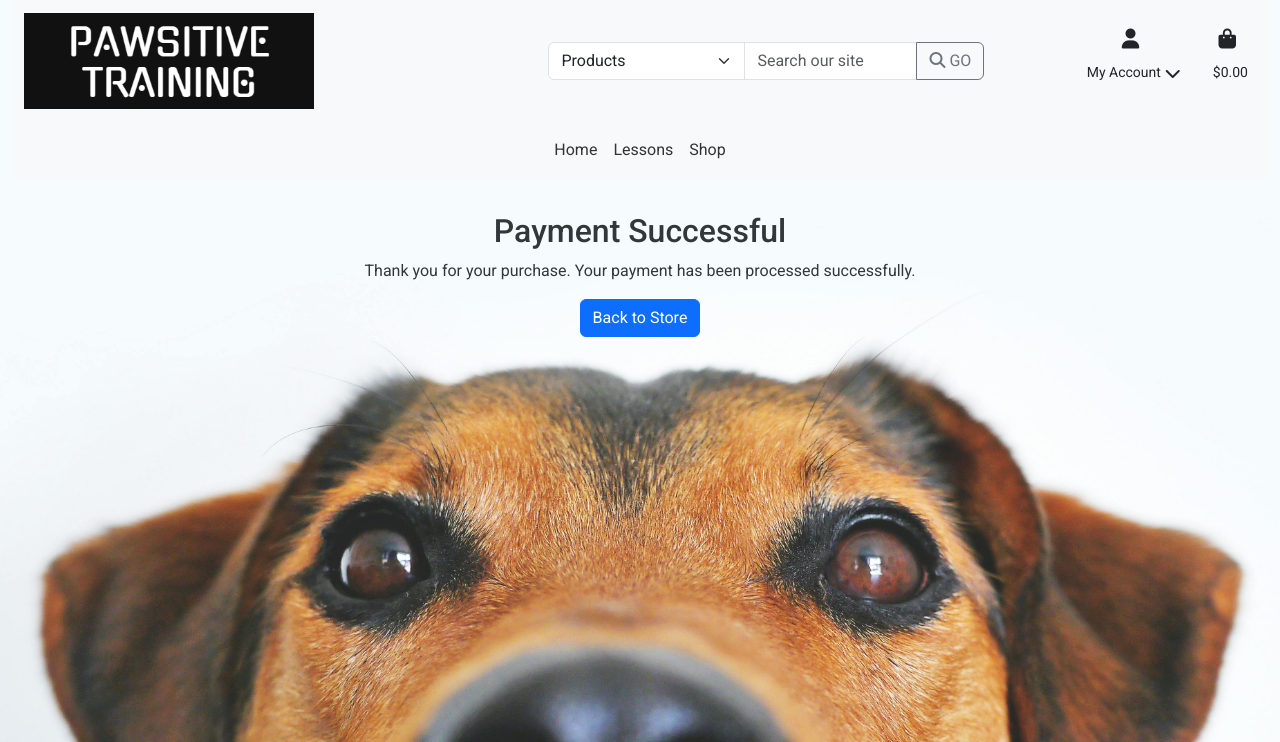
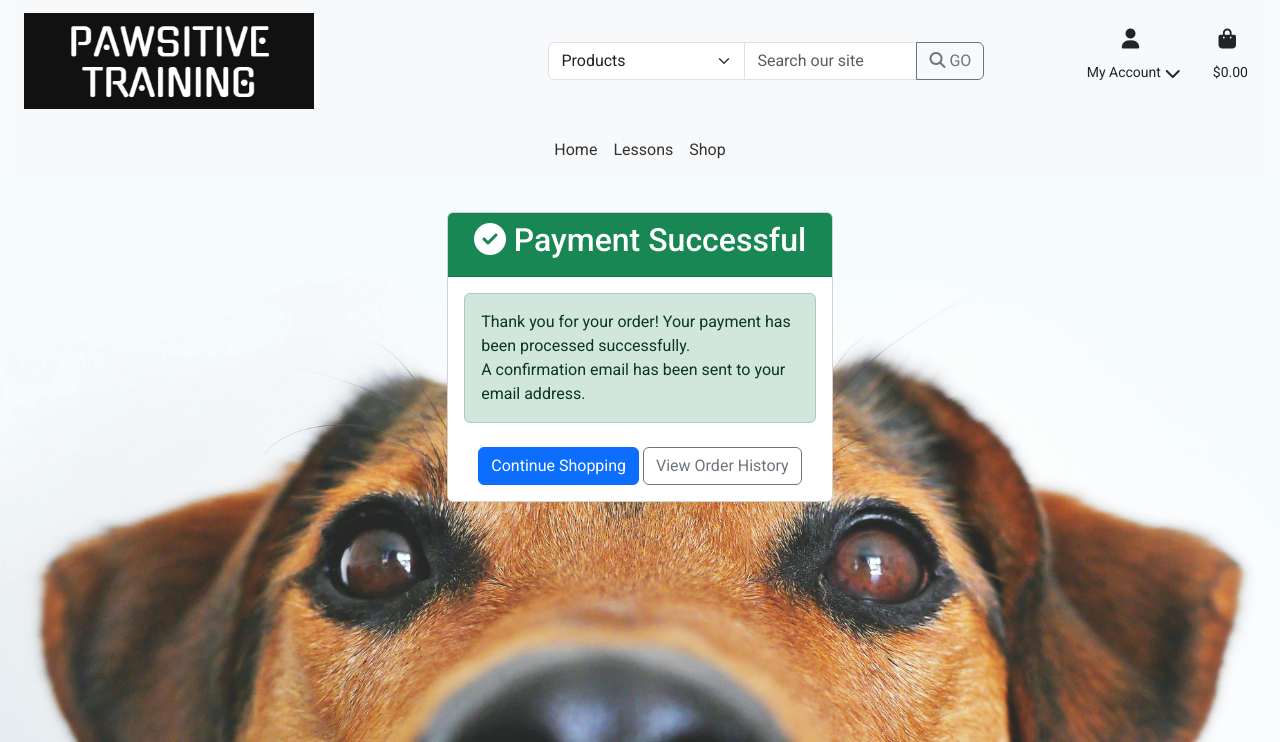
Before and after one commit to pac-dan/pawsitive_training, a Django app: page /payments/success/ in a window 1280 px wide. Shown: the top 742 px of the page. Run offline with Django 5.2, Linux system fonts and the light colour scheme; the visitor is signed in with stand-in values (Sample User, id 1); data that the repository does not hold is empty; some libraries are stand-ins or nearby versions.

Commit message:
Add order confirmation emails and delivery address capture

```diff
--- a/payments/templates/payments/success.html
+++ b/payments/templates/payments/success.html
@@ -2,9 +2,79 @@
 {% load static %}
 
 {% block content %}
-<div class="container">
-  <h2>Payment Successful</h2>
-  <p>Thank you for your purchase. Your payment has been processed successfully.</p>
-  <a href="{% url 'products:products_display' %}" class="btn btn-primary">Back to Store</a>
+<div class="container my-5">
+  <div class="row justify-content-center">
+    <div class="col-md-8">
+      <div class="card">
+        <div class="card-header bg-success text-white text-center">
+          <h2><i class="fas fa-check-circle"></i> Payment Successful</h2>
+        </div>
+        <div class="card-body">
+          <div class="alert alert-success">
+            <p class="mb-0">Thank you for your order! Your payment has been processed successfully.</p>
+            <p class="mb-0">A confirmation email has been sent to your email address.</p>
+          </div>
+
+          {% if order %}
+          <div class="mt-4">
+            <h4>Order Details</h4>
+            <div class="mb-3">
+              <p><strong>Order Number:</strong> {{ order.stripe_checkout_session_id }}</p>
+              <p><strong>Order Date:</strong> {{ order.created|date:"F d, Y" }} at {{ order.created|time:"g:i A" }}</p>
+              <p><strong>Status:</strong> <span class="badge bg-success">{{ order.status|title }}</span></p>
+            </div>
+
+            <h5 class="mt-4">Items Ordered</h5>
+            <div class="table-responsive">
+              <table class="table table-bordered">
+                <thead>
+                  <tr>
+                    <th>Product</th>
+                    <th>Quantity</th>
+                    <th>Price</th>
+                    <th>Total</th>
+                  </tr>
+                </thead>
+                <tbody>
+                  {% for item in order.items.all %}
+                  <tr>
+                    <td>{{ item.product.name }}</td>
+                    <td>{{ item.quantity }}</td>
+                    <td>${{ item.price }}</td>
+                    <td>${{ item.item_total }}</td>
+                  </tr>
+                  {% endfor %}
+                  <tr>
+                    <td colspan="3" class="text-end"><strong>Total:</strong></td>
+                    <td><strong>${{ order.amount }}</strong></td>
+                  </tr>
+                </tbody>
+              </table>
+            </div>
+
+            {% if order.shipping_address %}
+            <div class="mt-4">
+              <h5>Shipping Address</h5>
+              <div class="card">
+                <div class="card-body">
+                  {{ order.shipping_address|linebreaks }}
+                </div>
+              </div>
+              <p class="text-muted mt-2"><small>Your order will be shipped to this address within 3-5 business days.</small></p>
+            </div>
+            {% endif %}
+          </div>
+          {% endif %}
+
+          <div class="mt-4 text-center">
+            <a href="{% url 'products:products_display' %}" class="btn btn-primary">Continue Shopping</a>
+            {% if user.is_authenticated %}
+            <a href="{% url 'users:dashboard' %}" class="btn btn-outline-secondary">View Order History</a>
+            {% endif %}
+          </div>
+        </div>
+      </div>
+    </div>
+  </div>
 </div>
 {% endblock %}
--- a/payments/views.py
+++ b/payments/views.py
@@ -7,7 +7,8 @@ from django.contrib import messages
 import stripe
 import uuid
 from basket.models import Basket
-from orders.models import Order
+from orders.models import Order, OrderItem
+from orders.utils import send_order_confirmation_email
 
 stripe.api_key = settings.STRIPE_SECRET_KEY
 
@@ -83,7 +84,6 @@ def create_checkout_session(request):
         # Use the primary key as the order identifier
         metadata['order_id'] = str(order.id)
 
-        # Create a new Checkout Session using the Stripe API
         session = stripe.checkout.Session.create(
             payment_method_types=['card'],
             line_items=[{
@@ -100,7 +100,7 @@ def create_checkout_session(request):
             shipping_address_collection={
                 'allowed_countries': ['US', 'GB', 'IE']
             },
-            success_url=domain_url + reverse('payments:payment-success'),
+            success_url=domain_url + reverse('payments:payment-success') + '?session_id={CHECKOUT_SESSION_ID}',
             cancel_url=domain_url + reverse('payments:payment-cancel'),
             metadata=metadata,
         )
@@ -116,20 +116,70 @@ def payment_success(request):
     """
     A view to handle a successful payment.
     """
-    basket_obj = Basket(request)
+    session_id = request.GET.get('session_id')
+    order = None
 
-    # Update the stock level of each product in the basket
-    for item in basket_obj:
-        product = item['product']
-        quantity_purchased = item['quantity']
+    if session_id:
+        try:
+            session = stripe.checkout.Session.retrieve(
+                session_id,
+                expand=['customer', 'shipping_details']
+            )
 
-        product.stock = max(product.stock - quantity_purchased, 0)
-        product.save()
+            order_id = session.metadata.get('order_id')
+            if order_id:
+                order = Order.objects.get(id=order_id)
 
-    basket_obj.clear()  # Clear the basket after processing
+                if not order.payment_confirmed:
+                    basket_obj = Basket(request)
+
+                    for item in basket_obj:
+                        product = item['product']
+                        quantity = item['quantity']
+
+                        OrderItem.objects.create(
+                            order=order,
+                            product=product,
+                            quantity=quantity,
+                            price=product.price
+                        )
+
+                        product.stock = max(product.stock - quantity, 0)
+                        product.save()
+
+                    if session.shipping_details:
+                        address_parts = []
+                        if session.shipping_details.get('name'):
+                            address_parts.append(session.shipping_details['name'])
+                        addr = session.shipping_details.get('address', {})
+                        if addr.get('line1'):
+                            address_parts.append(addr['line1'])
+                        if addr.get('line2'):
+                            address_parts.append(addr['line2'])
+                        if addr.get('city'):
+                            address_parts.append(addr['city'])
+                        if addr.get('state'):
+                            address_parts.append(addr['state'])
+                        if addr.get('postal_code'):
+                            address_parts.append(addr['postal_code'])
+                        if addr.get('country'):
+                            address_parts.append(addr['country'])
+
+                        order.shipping_address = '\n'.join(address_parts)
+
+                    order.customer_email = session.customer_details.get('email', '')
+                    order.payment_confirmed = True
+                    order.status = 'paid'
+                    order.save()
+
+                    send_order_confirmation_email(order)
+                    basket_obj.clear()
+
+        except Exception as e:
+            print(f"Error processing payment success: {e}")
 
     messages.success(request, "Your payment was successful and your order has been placed!")
-    return render(request, 'payments/success.html')
+    return render(request, 'payments/success.html', {'order': order})
 
 
 def payment_cancel(request):
```
Also changed, not shown: orders/admin.py (+8 -1 lines), orders/models.py (+16 -5 lines), orders/utils.py (added, +64 -0 lines), payments/webhooks.py (+33 -6 lines), templates/emails/order_confirmation.html (added, +63 -0 lines), newsletter/migrations/0003_remove_newslettersubscriber_is_active_and_more.py (added), orders/migrations/0004_order_customer_email_orderitem.py (added), products/migrations/0004_alter_productcategory_options.py (added), training/migrations/0002_alter_training_options_and_more.py (added).
